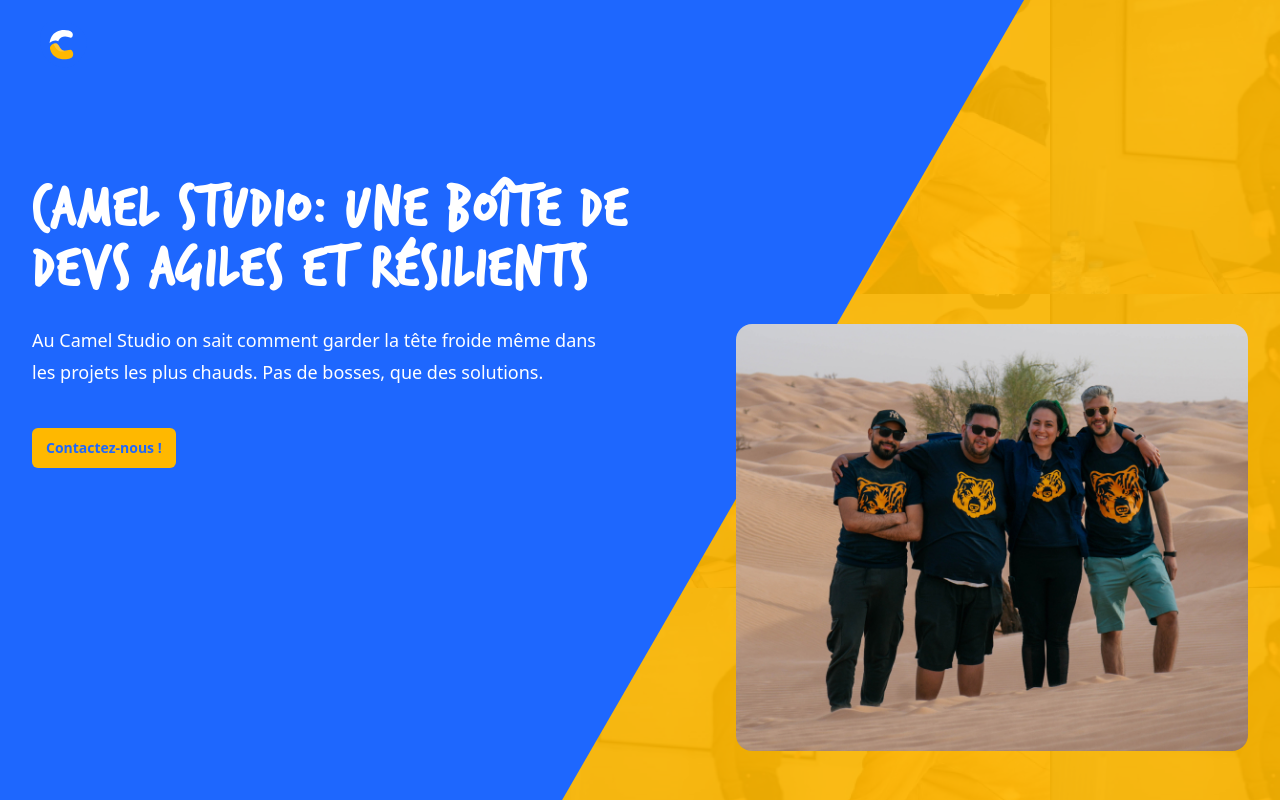
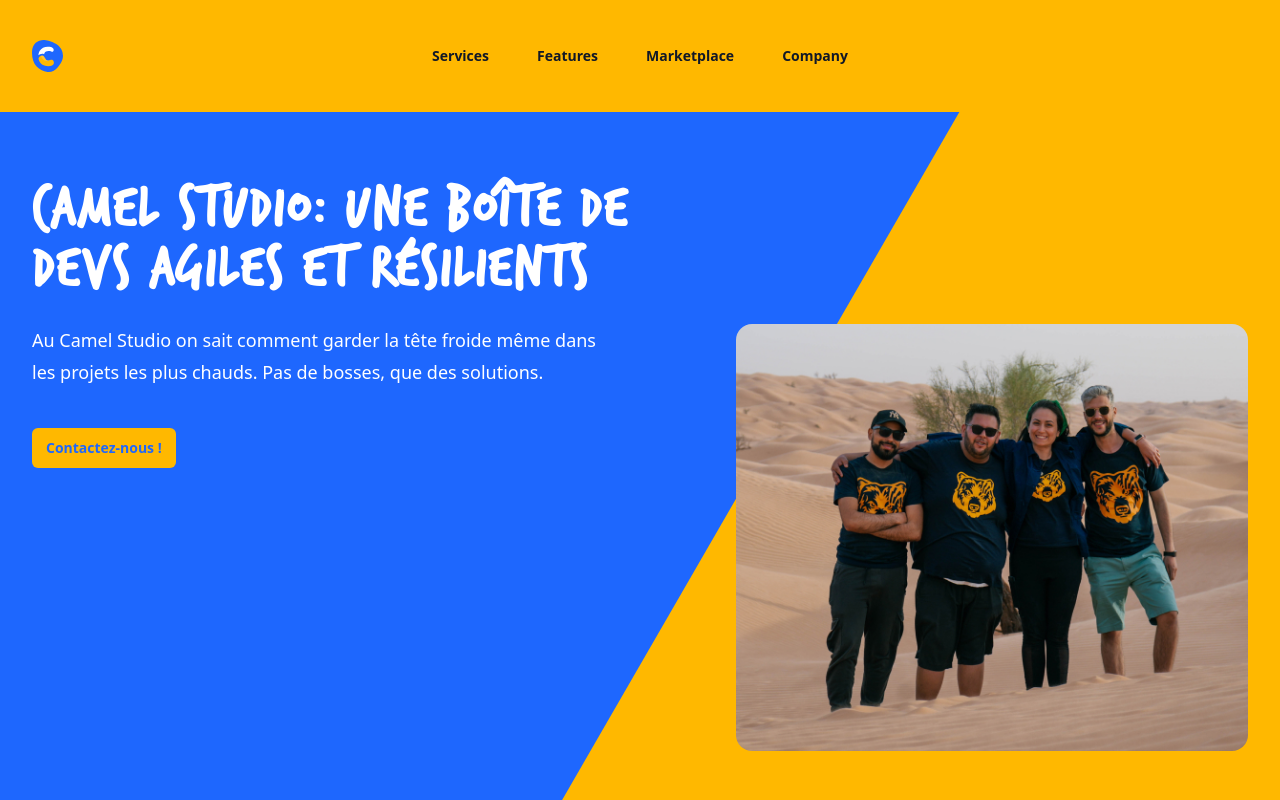
Before and after one commit to JeanneGrenet/landing-page-cs, a Next.js app: page / in a window 1280 px wide. Shown: the top 800 px of the page. Built offline with nearby package versions, Linux system fonts and the light colour scheme.

Commit message:
add the nav mecanism

```diff
--- a/src/components/hero.tsx
+++ b/src/components/hero.tsx
@@ -1,13 +1,42 @@
 import Image from "next/image";
 import logo from "../assets/images/logo.svg";
 import teamPic1 from "../assets/images/team.jpg";
+import { useState } from "react";
+
+const navigation = [
+  { name: "Services", href: "#services" },
+  { name: "Features", href: "#" },
+  { name: "Marketplace", href: "#" },
+  { name: "Company", href: "#" },
+];
 
 export default function HeroSection() {
   return (
-    <main className="bg-[url(../assets/images/team2.png)]">
-      <div className="bg-secondary bg-opacity-90">
-        <header className="absolute inset-x-0 top-0 z-50">
-          <Image className="h-12 w-auto ml-10 mt-5" src={logo} alt="" />
+    <div className="bg-secondary">
+      <header className="absolute inset-x-0 top-0 z-50 bg-secondary py-4">
+        <nav
+          className="mx-auto flex max-w-7xl items-center justify-between p-6 lg:px-8"
+          aria-label="Global"
+        >
+          <div className="flex lg:flex-1">
+            <a href="#" className="-m-1.5 p-1.5">
+              <span className="sr-only">Your Company</span>
+              <Image className="h-8 w-auto" src={logo} alt="" />
+            </a>
+          </div>
+          <div className="hidden lg:flex lg:gap-x-12">
+            {navigation.map((item) => (
+              <a
+                key={item.name}
+                href={item.href}
+                className="text-sm font-semibold leading-6 text-gray-900"
+              >
+                {item.name}
+              </a>
+            ))}
+          </div>
+          <div className="hidden lg:flex lg:flex-1 lg:justify-end"></div>
+        </nav>
       </header>
       <div className="relative isolate pt-5 ">
         <div className="absolute inset-y-0 right-1/2 -z-10 -mr-96 w-[200%] origin-top-right skew-x-[-30deg] bg-primary sm:-mr-80 lg:-mr-96" />
@@ -18,9 +47,8 @@ export default function HeroSection() {
             </h1>
             <div className="mt-6 max-w-xl lg:mt-0 xl:col-end-1 xl:row-start-1">
               <p className="text-lg leading-8 text-white">
-                  Au Camel Studio on sait comment garder la tête froide même
-                  dans les projets les plus chauds. Pas de bosses, que des
-                  solutions.
+                Au Camel Studio on sait comment garder la tête froide même dans
+                les projets les plus chauds. Pas de bosses, que des solutions.
               </p>
               <div className="mt-10 flex items-center gap-x-6">
                 <button className="rounded-md bg-secondary px-3.5 py-2.5 text-sm font-semibold text-primary">
@@ -37,6 +65,5 @@ export default function HeroSection() {
         </div>
       </div>
     </div>
-    </main>
   );
 }
--- a/src/components/services.tsx
+++ b/src/components/services.tsx
@@ -55,7 +55,10 @@ export default function ServicesSection() {
           <h2 className="text-base font-semibold leading-7 text-secondary">
             Nos prestations
           </h2>
-          <p className="mt-2 text-3xl font-bold tracking-wider font-TrashHand text-white sm:text-4xl">
+          <p
+            className="mt-2 text-3xl font-bold tracking-wider font-TrashHand text-white sm:text-4xl"
+            id="services"
+          >
             Ce qu’on sait faire ?
           </p>
           <p className="mt-6 text-lg leading-8 text-white">
```
Lines whose indentation alone changed are shown as unchanged.
